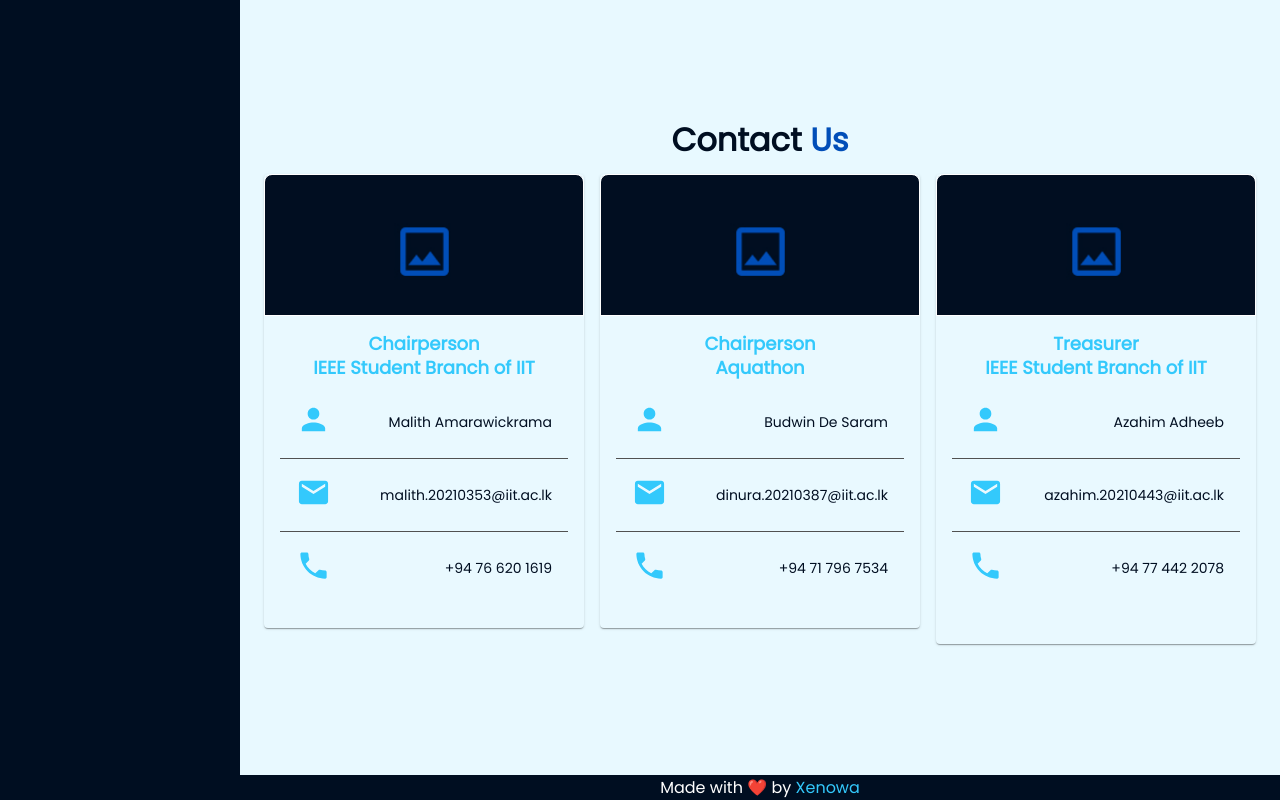
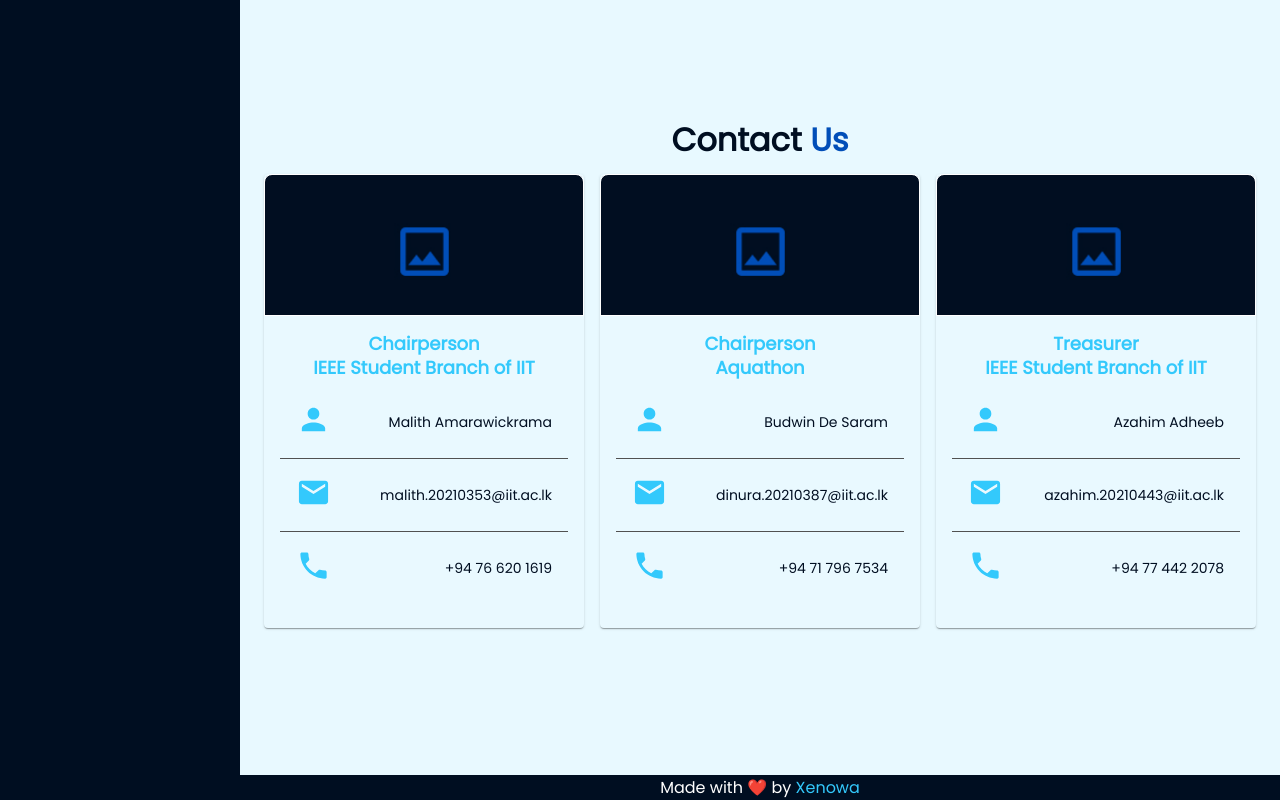
Before and after one commit to Xenowa/Aquathon, a React (Vite) app: page / in a window 1280 px wide. Shown: the part 6209-7009 px from the top of the page. Built offline with nearby package versions, Linux system fonts and the light colour scheme.

Commit message:
Fix: rectified margin bottom issue with contact cards section

```diff
--- a/src/components/Contact.jsx
+++ b/src/components/Contact.jsx
@@ -26,7 +26,7 @@ export default function Contact() {
                 Contact <Typography color="primaryLight.main" component="span" variant="span">Us</Typography>
             </Typography>
 
-            <Box sx={{ display: "flex", justifyContent: "center", flexWrap: "wrap", gap: "1rem" }}>
+            <Box sx={{ display: "flex", justifyContent: "center", flexWrap: "wrap", gap: "1rem", marginBottom: "1rem" }}>
                 <Card sx={{
                     width: "20rem",
                     height: "100%",
@@ -143,11 +143,9 @@ export default function Contact() {
                         <Typography gutterBottom color="secondary" variant="h5" component="h5" fontWeight="bold">
                             Treasurer <br />
                             IEEE Student Branch of IIT
-
-
                         </Typography>
 
-                        <Table sx={{ marginBottom: "1rem" }}>
+                        <Table>
                             <TableBody >
                                 <TableRow>
                                     <TableCell component="th" scope="row">
```
